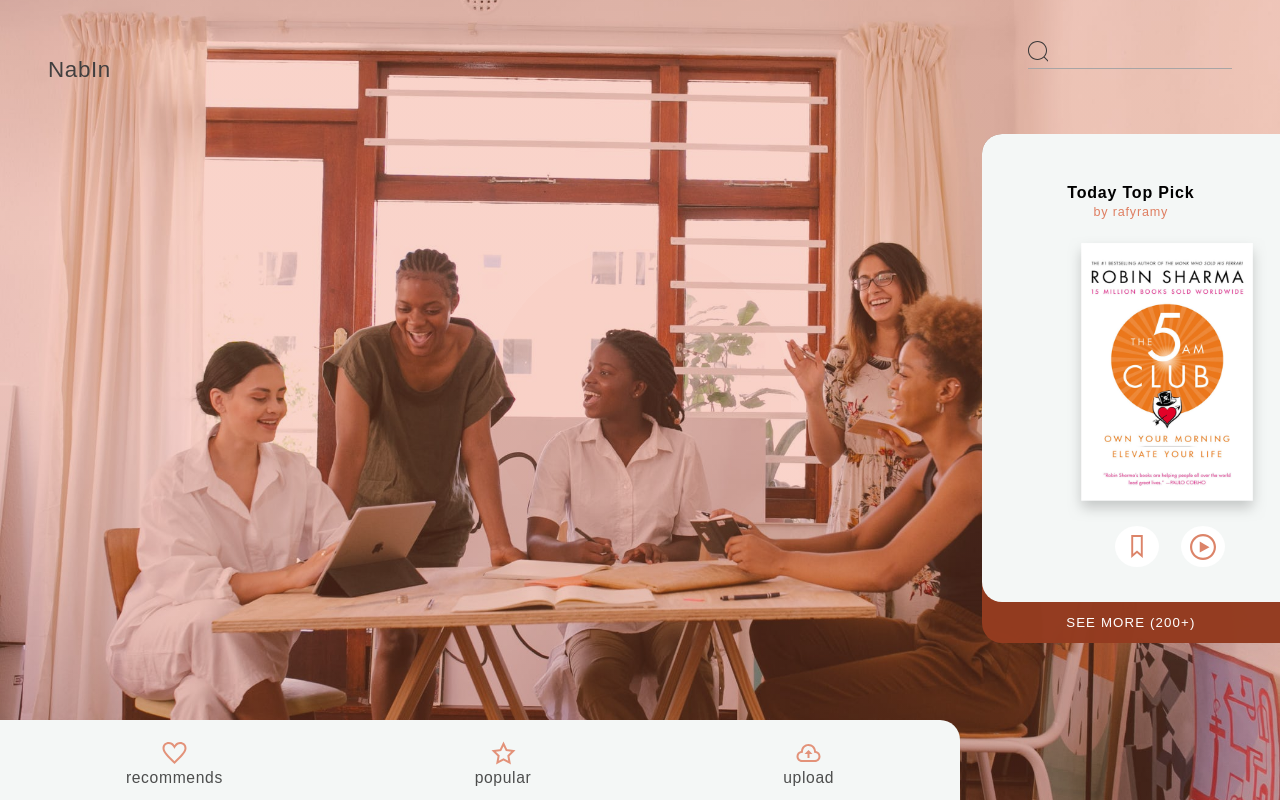
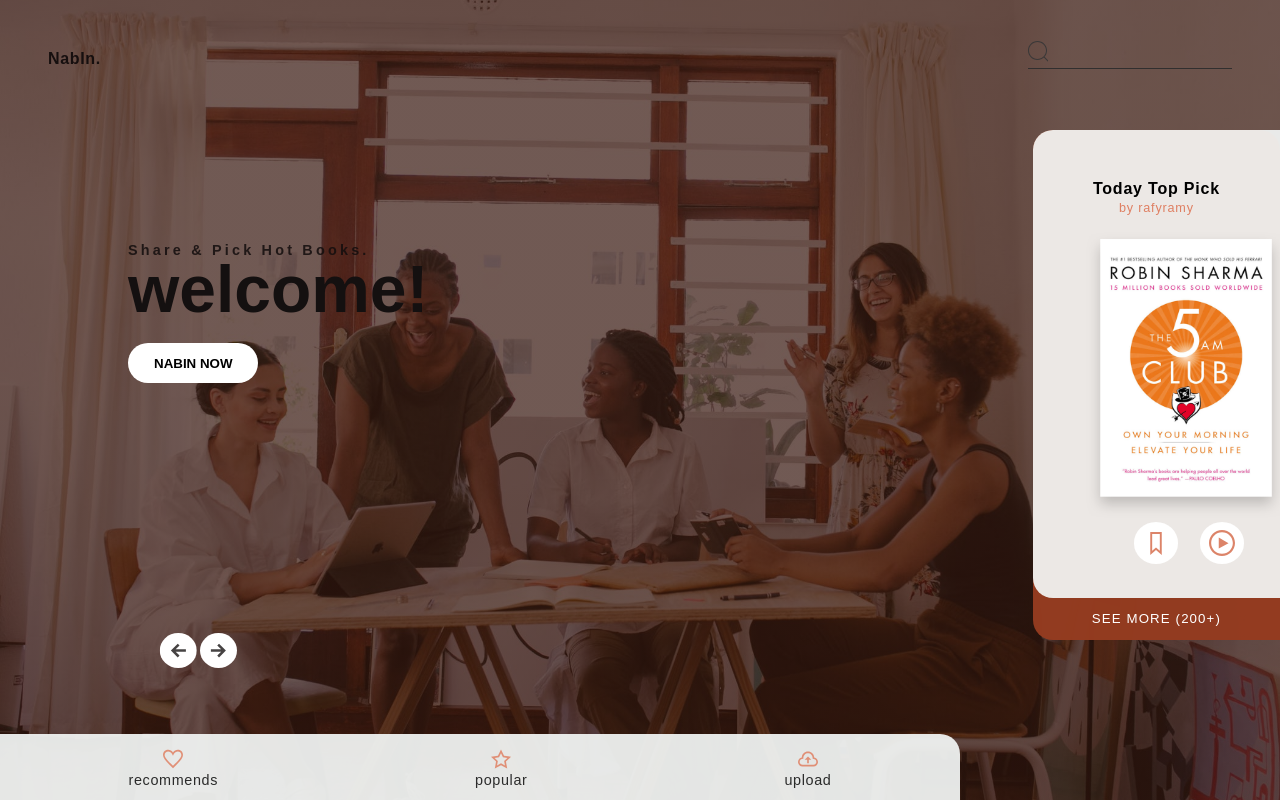
Before and after one commit to nab-in/bookish-broccoli, a Gatsby site in the folder frontEnd/: page / in a window 1280 px wide. Built offline with nearby package versions, Linux system fonts and the light colour scheme; Gatsby itself is replaced by a stand-in of ours.

Commit message:
addedwelcome message and next buttons

```diff
--- a/frontEnd/src/components/Home.js
+++ b/frontEnd/src/components/Home.js
@@ -12,12 +12,25 @@ const Home = ()=> {
     return (
         <div className={styles.home}>
 
+            <div className={styles.welcomeText}>
+               <h1 className={styles.welcomeTitle}>Share & Pick Hot Books.</h1>
+               <p className={styles.subTitle}>welcome!</p>
+               <button className={styles.explore}>nabin now</button>
 
+        </div>
+        <div className={styles.nextBtn}>
+        <svg className={styles.arrowLeft} xmlns="http://www.w3.org/2000/svg" width="24" height="24" viewBox="0 0 24 24"><path d="M13.025 1l-2.847 2.828 6.176 6.176h-16.354v3.992h16.354l-6.176 6.176 2.847 2.828 10.975-11z"/></svg>
+        <svg className={styles.arrowRight}  xmlns="http://www.w3.org/2000/svg" width="24" height="24" viewBox="0 0 24 24"><path d="M13.025 1l-2.847 2.828 6.176 6.176h-16.354v3.992h16.354l-6.176 6.176 2.847 2.828 10.975-11z"/></svg>
+        {/* <svg   className={styles.saveIcon} xmlns="http://www.w3.org/2000/svg" width="24" height="24" viewBox="0 0 24 24"><path d="M16 2v17.582l-4-3.512-4 3.512v-17.582h8zm2-2h-12v24l6-5.269 6 5.269v-24z"/></svg> */}
+
+               {/* <svg clasName={styles.previous} width="24" height="24" xmlns="http://www.w3.org/2000/svg" fill-rule="evenodd" clip-rule="evenodd"><path d="M2.117 12l7.527 6.235-.644.765-9-7.521 9-7.479.645.764-7.529 6.236h21.884v1h-21.883z"/></svg> */}
+
+               {/* <svg   className={styles.saveIcon} xmlns="http://www.w3.org/2000/svg" width="24" height="24" viewBox="0 0 24 24"><path d="M16 2v17.582l-4-3.512-4 3.512v-17.582h8zm2-2h-12v24l6-5.269 6 5.269v-24z"/></svg> */}
+
+               {/* <svg   clasName={styles.next} width="24" height="24" xmlns="http://www.w3.org/2000/svg" fill-rule="evenodd" clip-rule="evenodd"><path d="M21.883 12l-7.527 6.235.644.765 9-7.521-9-7.479-.645.764 7.529 6.236h-21.884v1h21.883z"/></svg> */}
+               </div>
         <div className={styles.homeContainer}>
-            <div className={styles.welcomeText}>
-               {/* <h1 className={styles.welcomeTitle}>Add reading to a new Hobby</h1> */}
-               {/* <p className={styles.subTitle}>NabIn >   Browse >  Share</p> */}
-        </div>
+
         <div className={styles.topPickContainer}>
         <div className={styles.topPickContents}>
               <div className={styles.topPickText}>
--- a/frontEnd/src/components/Navbar.js
+++ b/frontEnd/src/components/Navbar.js
@@ -5,7 +5,7 @@ const Navbar = () => {
 
   return (
     <div className={navStyles.container}>
-     <h2 className={navStyles.logo}>NabIn</h2>
+     <h2 className={navStyles.logo}>NabIn.</h2>
      <div className={navStyles.search}>
      <Search/>
         <input  type="text"/>
--- a/frontEnd/src/styles/home.module.css
+++ b/frontEnd/src/styles/home.module.css
@@ -1,13 +1,24 @@
-.home .homeContainer {
+.home {
+    /* border: 2px solid red; */
+    /* position: absolute; */
+    height: 80vh;
+    z-index: -2;
+    /* bottom: 0; */
+}
+
+.homeContainer {
     font-family: "roboto-slab";
     /* align-self: center; */
     padding: 0;
     /* padding-left: 3rem; */
     margin: auto 0;
     position: absolute;
+    /* margin-top: -2rem; */
+    top: 130px;
     right: 0;
     background-color: #943b20fb;
     /* background-color: #c4684cd0; */
+    /* border: 2px solid red; */
 
     /* border: 2px solid transparent; */
     /* z-index: -1; */
@@ -19,25 +30,81 @@
 
 }
 
-/* .welcomeText {
-    text-align: center;
-} */
-/*
+.welcomeText {
+    position: absolute;
+    text-align: left;
+    /* border: 2px solid red; */
+    width: 30vw;
+    top: 29%;
+    /* height: 100px; */
+    z-index: 2000000;
+    left: 10%;
+}
+
 .welcomeTitle {
-    font-weight: 100;
-    font-size: 4rem;
-    color: rgba(241, 247, 244, 0.993);
+    font-weight: 900;
+    font-family: "roboto-slab";
+    font-family: sans-serif;
+    letter-spacing: .2rem;
+    font-size: .9rem;
+    color: rgba(20, 15, 15, 0.877);
     text-transform: capitalize;
-    font-style: italic;
+    /* font-style: italic; */
 
-} */
+}
 
-/* .subTitle {
+.subTitle {
     margin-top: -1rem;
     font-family: sans-serif;
-    font-size: 1.12rem;
-} */
+    font-size: 4.12rem;
+    font-weight: bolder;
+    color: rgb(20, 16, 16);
+    /* font-style: italic; */
+    /* border: 2px solid white; */
+    margin-bottom: 1rem;
+}
 
+.explore {
+    border: 2px solid transparent;
+    background-color: #fff;
+    border-radius: 34px;
+    padding: .65rem 1.5rem;
+    text-transform: uppercase;
+    /* margin-top: -15rem; */
+    /* margin-bottom: 3rem; */
+    font-weight: 700;
+}
+
+.nextBtn {
+    position: relative;
+
+    top: 520px;
+    left: 160px;
+    z-index: 900000000;
+    /* border: 2px soli red; */
+    display: flex;
+    flex-direction: row;
+    justify-content: space-between;
+    width: 6vw;
+}
+
+.arrowLeft,
+.arrowRight {
+    cursor: pointer;
+    border: 2px solid transparent;
+    border-radius: 50%;
+    background-color: #fff;
+    color: brown;
+    width: 20px;
+    height: 15px;
+    fill: rgba(39, 36, 36, 0.856);
+    padding: .5rem .4rem;
+    text-align: center;
+}
+
+.arrowLeft {
+    transform: rotate(-180deg);
+}
 
 .topPickContainer {
     /* margin: 3rem; */
@@ -45,9 +112,9 @@
     display: flex;
     flex-direction: column;
     height: 400px;
-    width: 20vw;
+    width: 16vw;
     z-index: 3000;
-    background-color: rgb(244, 247, 246);
+    background-color: rgba(244, 247, 246, 0.925);
     margin: auto 0;
     padding: 2rem 1.2rem;
     color: black;
@@ -99,7 +166,7 @@
 .topBookImg {
     width: 200px;
     align-self: center;
-    margin-left: 4rem;
+    margin-left: 2rem;
 
 }
 
@@ -115,29 +182,36 @@
 .categories {
     position: absolute;
     bottom: 0;
-    padding-top: .7rem;
+    padding-top: .2rem;
     display: flex;
     flex-direction: row;
     justify-content: space-around;
-    background-color: rgb(244, 247, 246);
+    background-color: rgba(244, 247, 246, 0.925);
+
+    /* background-color: rgb(244, 247, 246); */
     width: 75vw;
     border-top-right-radius: 20px;
+    /* border: 2px solid red; */
+
     text-align: center;
 }
 
 .recomendsIcon,
 .popularIcon,
 .uploadIcon {
+    /* margin-top: 1rem; */
+    /* padding-top: 1rem; */
+    /* margin-bottom: -1rem; */
     fill: #df7f62d8;
-    width: 25px;
+    width: 20px;
 }
 
 h2 {
-    font-size: .98rem;
+    font-size: .9rem;
     font-family: sans-serif;
     letter-spacing: .04rem;
-    padding-top: .4rem;
-    color: rgba(0, 0, 0, 0.692);
+    padding-top: .3rem;
+    color: rgba(0, 0, 0, 0.815);
 }
 
 /*
--- a/frontEnd/src/styles/layout.module.css
+++ b/frontEnd/src/styles/layout.module.css
@@ -17,9 +17,9 @@ body {
 
 
   /* background-image: url("../images/banner9.jpeg"); */
-  background-image: radial-gradient(circle,
-      rgba(233, 98, 64, 0.274) 20%,
-      rgba(233, 98, 64, 0.26) 4%),
+  background-image: linear-gradient(to bottom,
+      rgba(53, 22, 14, 0.705) 100%,
+      rgba(143, 41, 15, 0.473) 100%),
     url("../images/banner9.jpeg");
   height: 100vh;
   background-position: 0px center;
--- a/frontEnd/src/styles/navbar.module.css
+++ b/frontEnd/src/styles/navbar.module.css
@@ -7,15 +7,18 @@
 }
 
 .logo {
-  font-size: 1.4rem;
-  color: rgb(65, 63, 63);
+  font-size: 1rem;
+  font-weight: bold;
+  color: rgb(22, 15, 15);
+  /* font-family: "roboto-slab"; */
+
 }
 
 input {
   background: transparent;
   border: none;
   width: 200px;
-  border-bottom: 1.2px solid rgb(168, 165, 165);
+  border-bottom: 1.2px solid rgb(49, 47, 47);
 
 }
 
--- a/frontEnd/src/styles/save.module.css
+++ b/frontEnd/src/styles/save.module.css
@@ -15,7 +15,7 @@
 .saveOptions {
     display: flex;
     flex-direction: row;
-    margin-left: 7rem;
+    margin-left: 5rem;
 }
 
 .save,
@@ -26,6 +26,7 @@
     margin-right: .1rem;
     border-radius: 5px;
     border-radius: 50%;
+
     background-color: rgba(255, 255, 255, 0.993);
     border: 1.2px solid transparent;
     display: flex;
```
